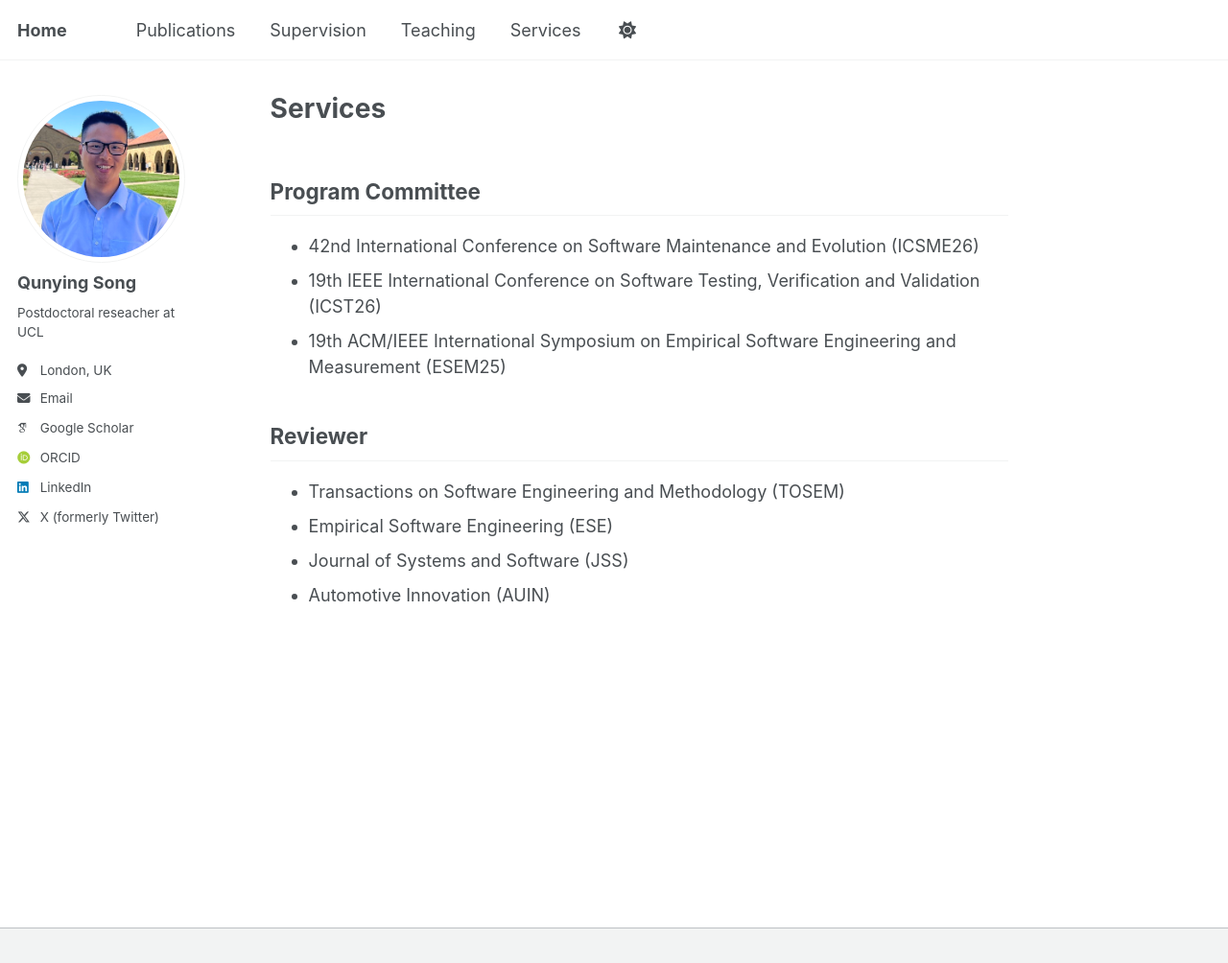
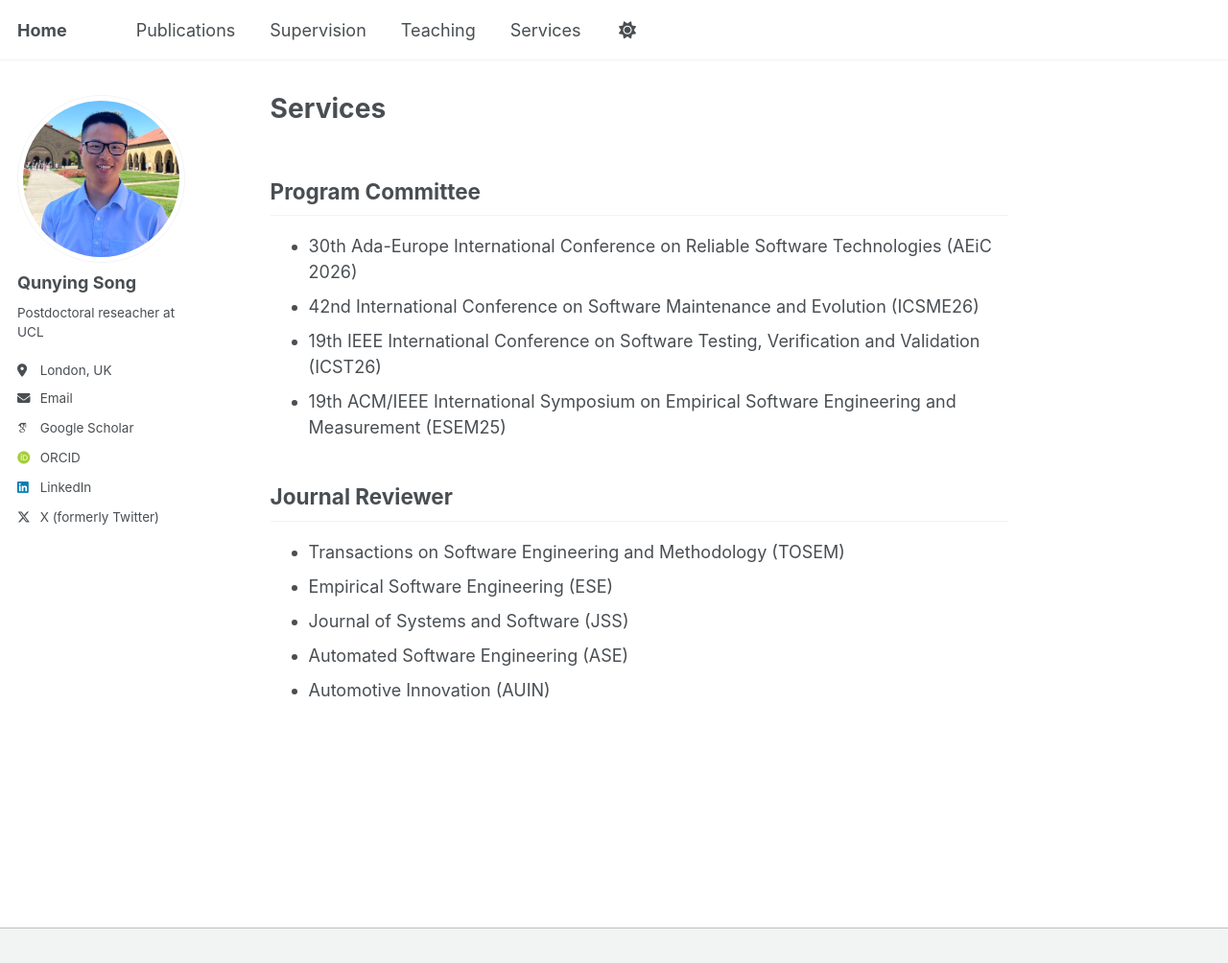
Before and after one commit to qunying-song/qunying-song.github.io, a Jekyll site: the page built from _services/services.md, in a window 1280 px wide and 1004 px high. Shown: the whole window at 96% size. Built offline with Jekyll 4.4.1, drawn with Linux system fonts in a browser that asks for light colours; some web fonts are replaced; a script that is not in the unit is left out.

Commit message:
Update conference and reviewer list in services.md

```diff
--- a/_services/services.md
+++ b/_services/services.md
@@ -6,12 +6,14 @@ author_profile: true
 ---
 
 ## Program Committee
+- 30th Ada-Europe International Conference on Reliable Software Technologies (AEiC 2026)
 - 42nd International Conference on Software Maintenance and Evolution (ICSME26)
 - 19th IEEE International Conference on Software Testing, Verification and Validation (ICST26)
 - 19th ACM/IEEE International Symposium on Empirical Software Engineering and Measurement (ESEM25)
 
-## Reviewer
+## Journal Reviewer
 - Transactions on Software Engineering and Methodology (TOSEM)
 - Empirical Software Engineering (ESE)
 - Journal of Systems and Software (JSS)
+- Automated Software Engineering (ASE)
 - Automotive Innovation (AUIN)
```
